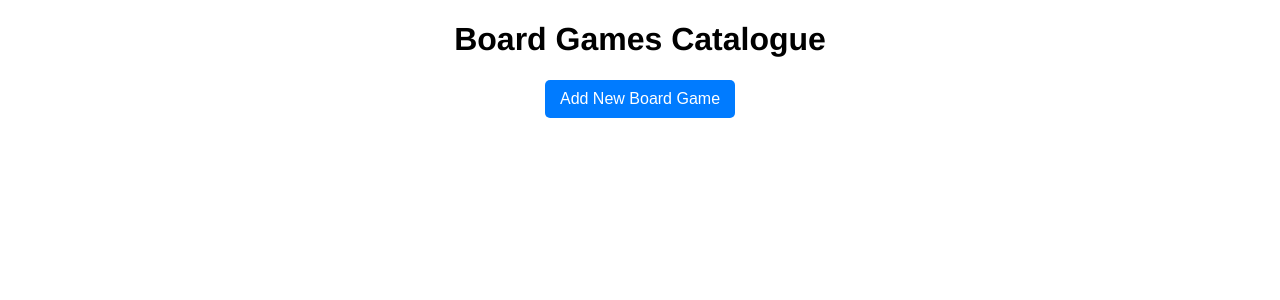
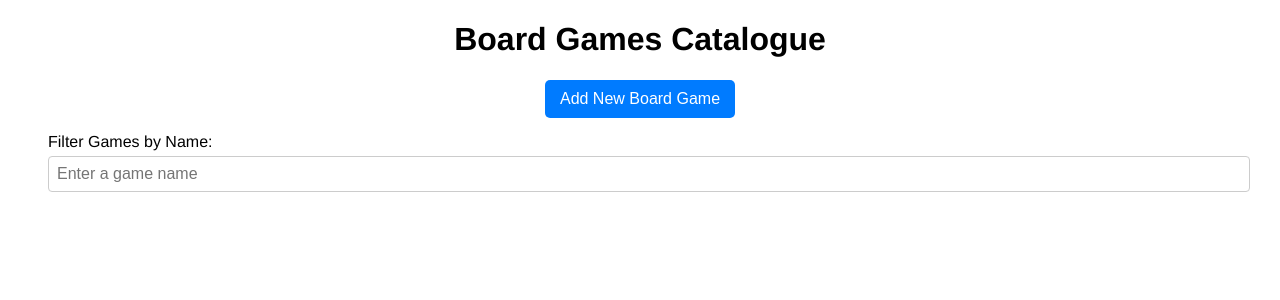
Before and after one commit to SimeonTsekov/BoardGameCatalogue, a Vue app in the folder board-games-catalogue/: page / in a window 1280 px wide. Shown: the top 300 px of the page. Built offline with nearby package versions, Linux system fonts and the light colour scheme.

Commit message:
Added a filter (WIP)

```diff
--- a/board-games-catalogue/src/App.vue
+++ b/board-games-catalogue/src/App.vue
@@ -1,7 +1,9 @@
 <template>
   <div id="app">
     <h1>Board Games Catalogue</h1>
-    <button @click="toggleForm">{{ showForm ? "Close Form" : "Add New Board Game" }}</button>
+
+    <!-- Button to toggle the form -->
+    <button @click="toggleForm">{{ "Add New Board Game" }}</button>
 
     <!-- Popover for the form -->
     <div
@@ -15,10 +17,14 @@
       </div>
     </div>
 
-    <div v-if="games.length" class="game-list">
+    <!-- Filter Component -->
+    <FilterBoardGames v-model:filterText="filterText" />
+
+    <!-- Filtered list of board games -->
+    <div v-if="filteredGames.length" class="game-list">
       <h2>Games List</h2>
       <ul>
-        <li v-for="(game, index) in games" :key="index">
+        <li v-for="(game, index) in filteredGames" :key="index">
           <img :src="game.image" :alt="game.name" class="game-image" />
           <div>
             <h3>{{ game.name }}</h3>
@@ -32,16 +38,27 @@
 
 <script>
 import AddBoardGameForm from "./components/AddBoardGameForm.vue";
+import FilterBoardGames from "./components/FilterBoardGames.vue";
 
 export default {
   components: {
     AddBoardGameForm,
+    FilterBoardGames,
   },
   data() {
     return {
       showForm: false,
-      games: [], // Array to hold the list of board games
+      games: [], // Array to hold all board games
+      filterText: "", // Text used to filter games
     };
+  },
+  computed: {
+    filteredGames() {
+      // Filter games by name based on `filterText`
+      return this.games.filter((game) =>
+        game.name.toLowerCase().includes(this.filterText.toLowerCase())
+      );
+    },
   },
   methods: {
     toggleForm() {
--- a/board-games-catalogue/src/components/AddBoardGameForm.vue
+++ b/board-games-catalogue/src/components/AddBoardGameForm.vue
@@ -16,7 +16,7 @@
       <div class="form-group">
         <label for="image">Image URL:</label>
         <input
-          type="url"
+          type="text"
           id="image"
           v-model="boardGame.image"
           placeholder="Enter image URL"
--- /dev/null
+++ b/board-games-catalogue/src/components/FilterBoardGames.vue
@@ -0,0 +1,36 @@
+<template>
+  <div class="filter-board-games">
+    <label for="filter">Filter Games by Name:</label>
+    <input
+      type="text"
+      id="filter"
+      v-model="filterText"
+      placeholder="Enter a game name"
+    />
+  </div>
+</template>
+
+<script setup>
+import { defineModel } from "vue";
+
+// Define a two-way bound model for `filterText`
+defineModel({
+  filterText: String,
+});
+</script>
+
+<style scoped>
+.filter-board-games {
+  margin: 15px 0;
+  text-align: left;
+}
+
+input {
+  width: 100%;
+  padding: 8px;
+  margin-top: 5px;
+  border: 1px solid #ccc;
+  border-radius: 4px;
+  font-size: 16px;
+}
+</style>
```
Also changed, not shown: 1 other file (tests, documents, lock files or other folders).
